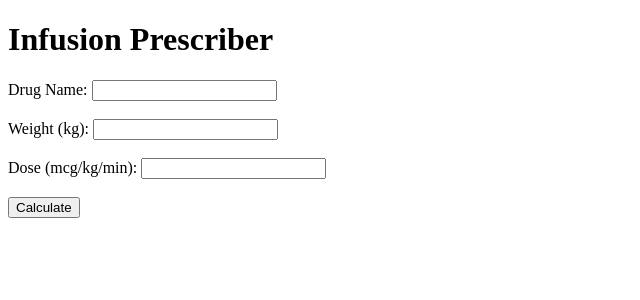
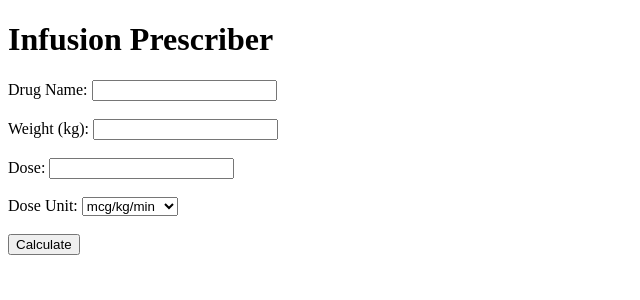
Before and after one commit to realhusseiny/Guardrails, a Flask app: page / in a window 1280 px wide. Shown: the top 300 px of the page, without its empty margins (0-640 px from the left). Run offline with Flask 2, Linux system fonts and the light colour scheme.

Commit message:
Update index.html

```diff
--- a/templates/index.html
+++ b/templates/index.html
@@ -13,8 +13,16 @@
         <label for="weight">Weight (kg):</label>
         <input type="number" id="weight" name="weight" step="0.1" required><br><br>
 
-        <label for="dose">Dose (mcg/kg/min):</label>
+        <label for="dose">Dose:</label>
         <input type="number" id="dose" name="dose" step="0.1" required><br><br>
+
+        <label for="dose_unit">Dose Unit:</label>
+        <select id="dose_unit" name="dose_unit" required>
+            <option value="mcg/kg/min">mcg/kg/min</option>
+            <option value="mcg/kg/hour">mcg/kg/hour</option>
+            <option value="ng/kg/min">ng/kg/min</option>
+            <option value="mg/kg/hr">mg/kg/hr</option>
+        </select><br><br>
 
         <button type="submit">Calculate</button>
     </form>
```
